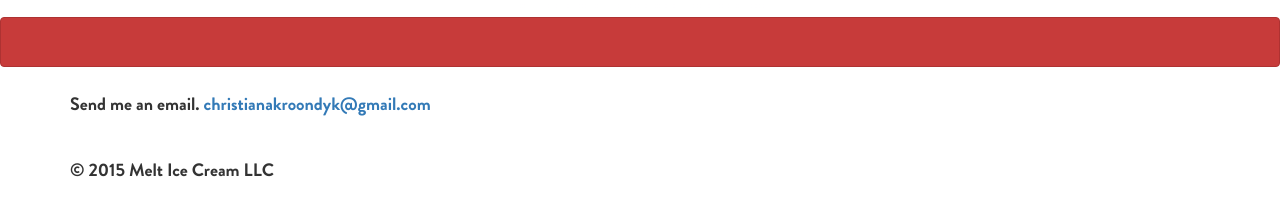
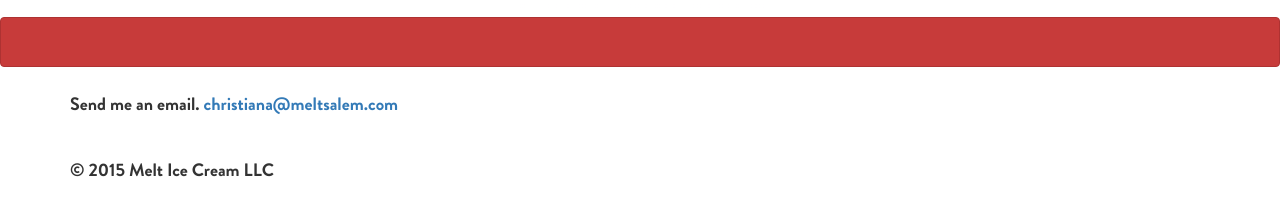
Before and after one commit to christianakroondyk/melt, a Jekyll site: the page built from contact/index.html, in a window 1280 px wide. Shown: the part 194-410 px from the top of the page. Built offline with Jekyll 4.4.1, drawn with Linux system fonts in a browser that asks for light colours; nearby versions of some CDN libraries.

Commit message:
update email

```diff
--- a/_config.yml
+++ b/_config.yml
@@ -1,6 +1,6 @@
 # Site settings
 title: Melt Ice Cream
-email: christianakroondyk@gmail.com
+email: christiana@meltsalem.com
 description: > # this means to ignore newlines until "baseurl:"
   Melt Ice Cream makes handmade quality ice cream.
 baseurl: "" # the subpath of your site, e.g. /blog/
```
